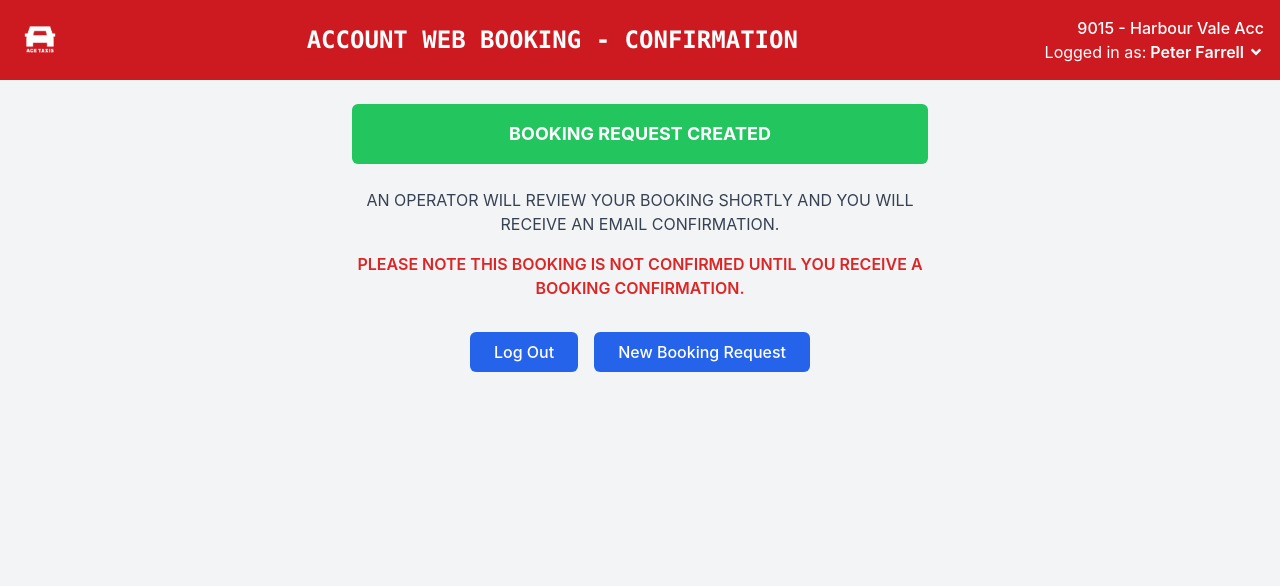
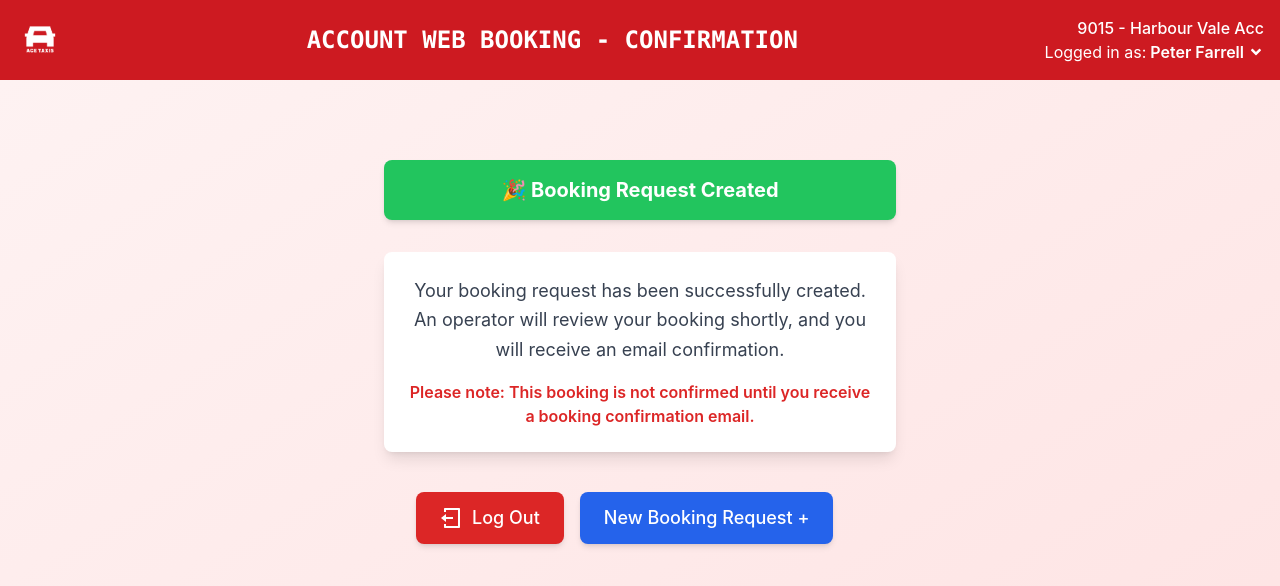
Before and after one commit to BackendCoders/Passenger-Web-booker, a React (Vite) app: page /confirmation in a window 1280 px wide. Shown: the top 586 px of the page. Built offline with nearby package versions, Linux system fonts and the light colour scheme; no server answers.

Commit message:
updated confirmation page and some logic of createweb booking

```diff
--- a/src/components/booking/Confirmation.jsx
+++ b/src/components/booking/Confirmation.jsx
@@ -1,6 +1,7 @@
 import React from 'react';
 import { useNavigate } from 'react-router-dom';
 import Header from '../Common/header';
+import { RiLogoutBoxLine } from "react-icons/ri";
 
 function Confirmation() {
   const navigate = useNavigate();
@@ -16,35 +17,37 @@ function Confirmation() {
   return (
     <div>
       <Header />
-      <div className="flex flex-col items-center min-h-screen p-6 bg-gray-100">
+      <div className="flex flex-col pt-20 items-center  min-h-screen bg-gradient-to-br from-red-50 to-red-100 px-4">
         {/* Success Banner */}
-        <div className="w-full max-w-xl bg-green-500 text-white text-lg font-bold text-center py-4 rounded-md">
-          BOOKING REQUEST CREATED
+        <div className="w-full max-w-lg bg-green-500 text-white text-xl font-bold text-center py-4 rounded-lg shadow-md">
+          <p>🎉 Booking Request Created</p>
         </div>
 
         {/* Confirmation Message */}
-        <div className="w-full max-w-xl mt-6 text-center">
-          <p className="text-gray-700 text-base">
-            AN OPERATOR WILL REVIEW YOUR BOOKING SHORTLY AND YOU WILL RECEIVE AN EMAIL CONFIRMATION.
+        <div className="w-full max-w-lg mt-8 bg-white shadow-lg rounded-lg p-6">
+          <p className="text-gray-700 text-center text-lg leading-relaxed">
+            Your booking request has been successfully created. An operator will review your booking shortly, and you will receive an email confirmation.
           </p>
-          <p className="mt-4 text-red-600 font-semibold">
-            PLEASE NOTE THIS BOOKING IS NOT CONFIRMED UNTIL YOU RECEIVE A BOOKING CONFIRMATION.
+          <p className="mt-4 text-red-600 font-semibold text-center">
+            Please note: This booking is not confirmed until you receive a booking confirmation email.
           </p>
         </div>
 
         {/* Action Buttons */}
-        <div className="flex mt-8 space-x-4">
+        <div className="flex flex-col sm:flex-row gap-4 mt-10 w-full max-w-md">
+          {/* Log Out Button */}
           <button
             onClick={handleLogOut}
-            className="px-6 py-2 bg-blue-600 text-white font-medium text-base rounded-md hover:bg-blue-700 transition duration-300"
+            className="w-full sm:w-auto px-6 py-3 bg-red-600 text-white font-medium text-lg rounded-lg hover:bg-red-700 transition duration-300 shadow-md flex items-center justify-center gap-2"
           >
+            <RiLogoutBoxLine className="text-2xl" />
             Log Out
           </button>
           <button
             onClick={handleNewBooking}
-            className="px-6 py-2 bg-blue-600 text-white font-medium text-base rounded-md hover:bg-blue-700 transition duration-300"
+            className="w-full sm:w-auto px-6 py-3 bg-blue-600 text-white font-medium text-lg rounded-lg hover:bg-blue-700 transition duration-300 shadow-md"
           >
-            New Booking Request
+            New Booking Request +
           </button>
         </div>
       </div>
--- a/src/components/booking/CreateBookingForm.jsx
+++ b/src/components/booking/CreateBookingForm.jsx
@@ -20,7 +20,9 @@ function CreateBookingForm() {
 	const navigate = useNavigate(); // React Router function for navigation
 
 	// Use the passengers array from Redux store dynamically
-	const { formData, passengers = [] } = useSelector((state) => state.forms);
+	const { passengers = [] } = useSelector((state) => state.forms);
+
+	const formData = useState();
 
 	// Fetch passengers when the component mounts
 	useEffect(() => {
@@ -28,8 +30,6 @@ function CreateBookingForm() {
 			dispatch(fetchPassengers());
 		}
 	}, [dispatch, passengers.length]);
-
-	console.log('passengers' + passengers);
 
 	// Map and transform passengers if needed
 	const existingPassengers = passengers.map((passenger) => ({
@@ -89,7 +89,7 @@ function CreateBookingForm() {
 	const [name, setName] = useState(''); // Name state
 	const [email, setEmail] = useState(''); // Email state
 	const [phone, setPhone] = useState(''); // Phone number state
-	const [bookingdetails, setBookingdetails] = useState('');
+	const [bookingdetails, setBookingdetails] = useState(''); // bookingdetails
 
 	// States for address suggestions
 	const [pickupSuggestions, setPickupSuggestions] = useState([]); // Suggestions for pickup address
@@ -101,7 +101,6 @@ function CreateBookingForm() {
 	const [viewMode, setViewMode] = useState('address'); // "address" or "existing"
 	const [destiMode, setDestiMode] = useState('address');
 
-	// Function to handle selecting an existing passenger
 	// Function to handle selecting an existing passenger
 	const handleExistingPassengerSelect = (passengerId, mode) => {
 		const selectedPassenger = existingPassengers.find(
@@ -187,6 +186,7 @@ function CreateBookingForm() {
 			destinationPostCode,
 			pickupDateTime: `${pickupDate} ${pickupTime}`, // Combine date and time
 			passengers,
+			bookingdetails,
 			name,
 			email,
 			phone,
--- a/src/slices/webbookingSlice.js
+++ b/src/slices/webbookingSlice.js
@@ -1,5 +1,4 @@
 /** @format */
-
 import { createSlice, createAsyncThunk } from "@reduxjs/toolkit";
 import { createActionPlan } from "../service/operations/webbookingApi"; // Import the API function
 
@@ -10,11 +9,9 @@ export const createActionPlanThunk = createAsyncThunk(
   "actionPlan/create",
   async ({ token, webBookingData }, { rejectWithValue }) => {
     try {
-      // Call the API function
       const response = await createActionPlan(token, webBookingData);
       return response; // Return the response data
     } catch (error) {
-      // Reject with an error message
       return rejectWithValue(
         error.response?.data?.error || error.message || "Failed to create action plan"
       );
@@ -22,15 +19,12 @@ export const createActionPlanThunk = createAsyncThunk(
   }
 );
 
-/**
- * Slice: Manages the action plan creation state
- */
 const actionPlanSlice = createSlice({
   name: "actionPlan",
   initialState: {
-    loading: false, // Loading state for the POST request
-    success: null, // Success message
-    error: null, // Error message
+    loading: false,
+    success: null,
+    error: null,
   },
   reducers: {
     resetStatus: (state) => {
@@ -43,11 +37,11 @@ const actionPlanSlice = createSlice({
       // Pending State
       .addCase(createActionPlanThunk.pending, (state) => {
         state.loading = true;
+        state.success = null;
         state.error = null;
-        state.success = null;
       })
       // Fulfilled State
-      .addCase(createActionPlanThunk.fulfilled, (state, action) => {
+      .addCase(createActionPlanThunk.fulfilled, (state) => {
         state.loading = false;
         state.success = "Action plan created successfully!";
         state.error = null;
@@ -55,12 +49,12 @@ const actionPlanSlice = createSlice({
       // Rejected State
       .addCase(createActionPlanThunk.rejected, (state, action) => {
         state.loading = false;
-        state.error = action.payload || "Failed to create action plan";
+        state.error = action.payload;
         state.success = null;
       });
   },
 });
 
-// Export the reducer and actions
+// Export actions and reducer
 export const { resetStatus } = actionPlanSlice.actions;
 export default actionPlanSlice.reducer;
```
